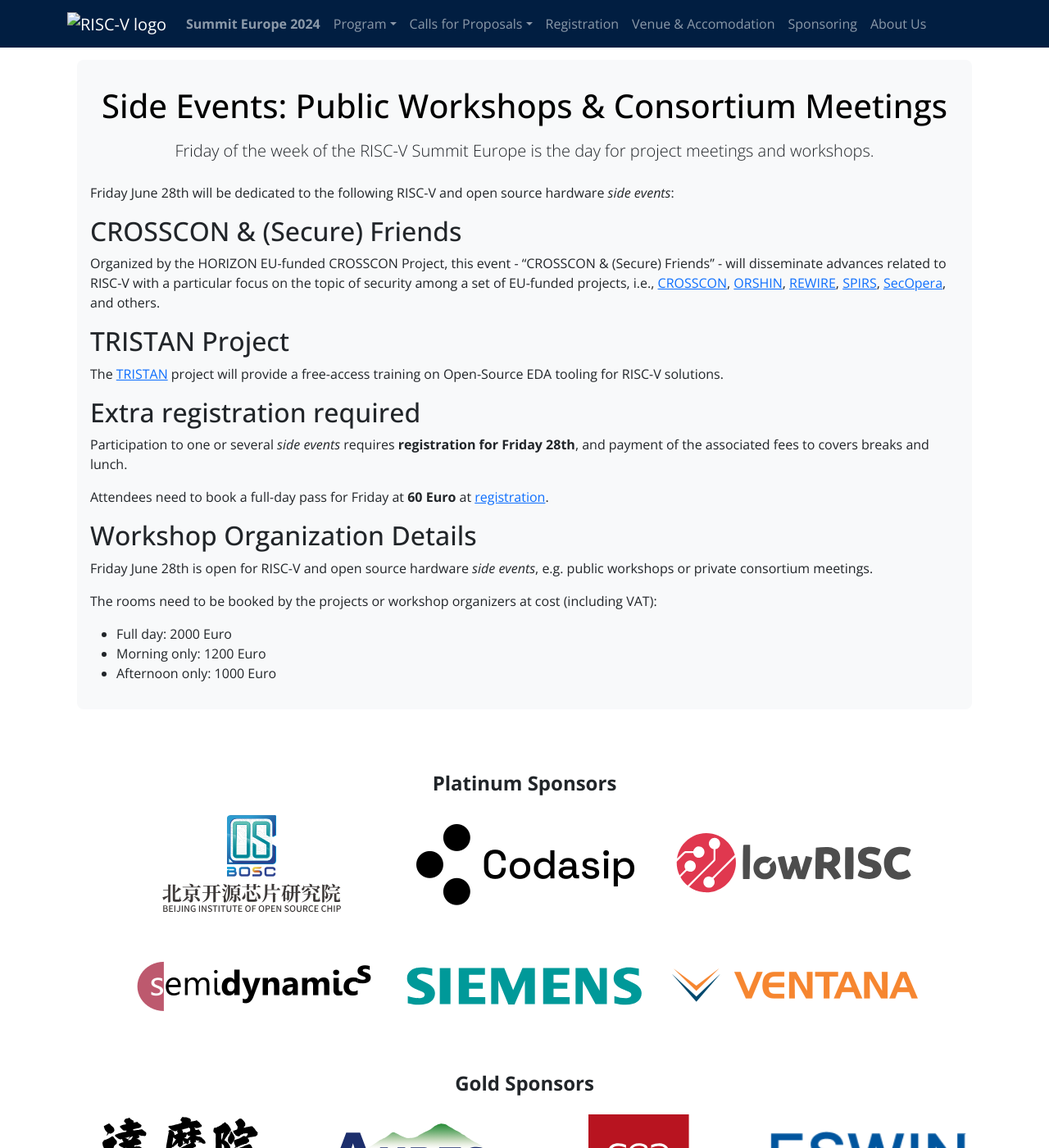
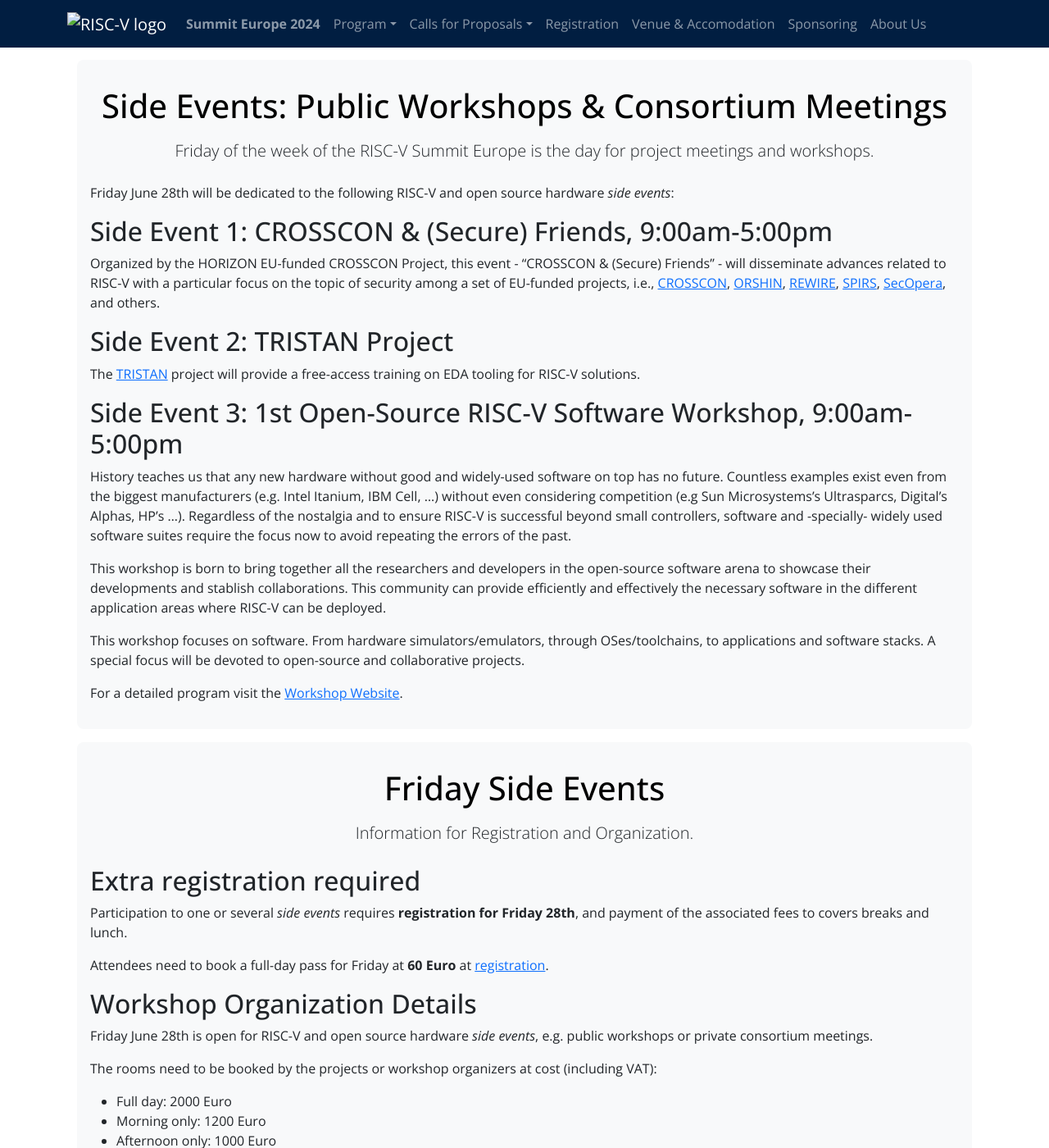
Before and after one commit to riscv-europe/summit-website-development, a Jekyll site: the page built from summit/2024/sideevents.md, in a window 1280 px wide and 1400 px high, scrolled down 365 px. Shown: the whole window at 82% size. Built offline with Jekyll 4.4.1, drawn with Linux system fonts in a browser that asks for light colours.

Commit message:
Update sideevents.md
Added third Side Event

```diff
--- a/summit/2024/sideevents.md
+++ b/summit/2024/sideevents.md
@@ -14,13 +14,31 @@
 
 Friday June 28th will be dedicated to the following RISC-V and open source hardware *side events*:
 
-## CROSSCON & (Secure) Friends
+## Side Event 1: CROSSCON & (Secure) Friends, 9:00am-5:00pm
 
 Organized by the HORIZON EU-funded CROSSCON Project, this event - "CROSSCON & (Secure) Friends" - will disseminate advances related to RISC-V with a particular focus on the topic of security among a set of EU-funded projects, i.e., [CROSSCON](https://crosscon.eu), [ORSHIN](https://horizon-orshin.eu/), [REWIRE](https://rewireproject.eu/), [SPIRS](https://www.spirs-project.eu/), [SecOpera](https://secopera.eu/), and others.
 
-## TRISTAN Project
+## Side Event 2: TRISTAN Project
 
-The [TRISTAN](https://tristan-project.eu/) project will provide a free-access training on Open-Source EDA tooling for RISC-V solutions.
+The [TRISTAN](https://tristan-project.eu/) project will provide a free-access training on EDA tooling for RISC-V solutions.
+
+## Side Event 3: 1st Open-Source RISC-V Software Workshop, 9:00am-5:00pm
+
+History teaches us that any new hardware without good and widely-used software on top has no future. Countless examples exist even from the biggest manufacturers (e.g. Intel Itanium, IBM Cell, ...) without even considering competition (e.g Sun Microsystems's Ultrasparcs, Digital's Alphas, HP's ...). Regardless of the nostalgia and to ensure RISC-V is successful beyond small controllers, software and -specially- widely used software suites require the focus now to avoid repeating the errors of the past.
+
+This workshop is born to bring together all the researchers and developers in the open-source software arena to showcase their developments and stablish collaborations. This community can provide efficiently and effectively the necessary software in the different application areas where RISC-V can be deployed.
+
+This workshop focuses on software. From hardware simulators/emulators, through OSes/toolchains, to applications and software stacks. A special focus will be devoted to open-source and collaborative projects.
+
+For a detailed program visit the [Workshop Website](https://www.vitamin-v.eu/OpenSourceWorkshop).
+
+{% include jumboboxend.html %}
+
+
+{% include jumboboxstart.html
+    title = "Friday Side Events"
+    lead = "Information for Registration and Organization."
+%}
 
 ## Extra registration required
 
@@ -41,3 +59,5 @@
 - Full day: 2000 Euro
 - Morning only: 1200 Euro
 - Afternoon only: 1000 Euro
+
+{% include jumboboxend.html %}
```
